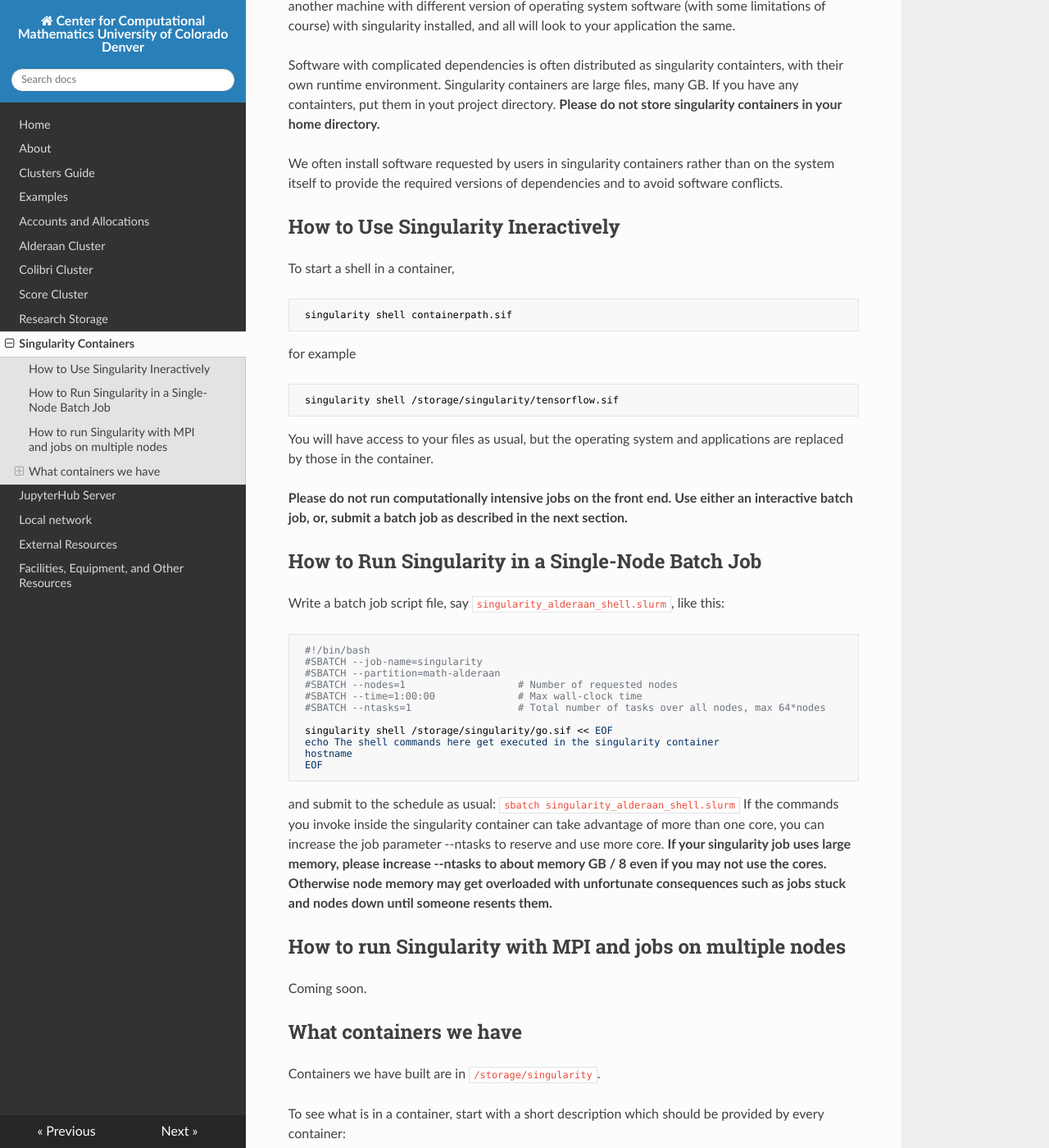
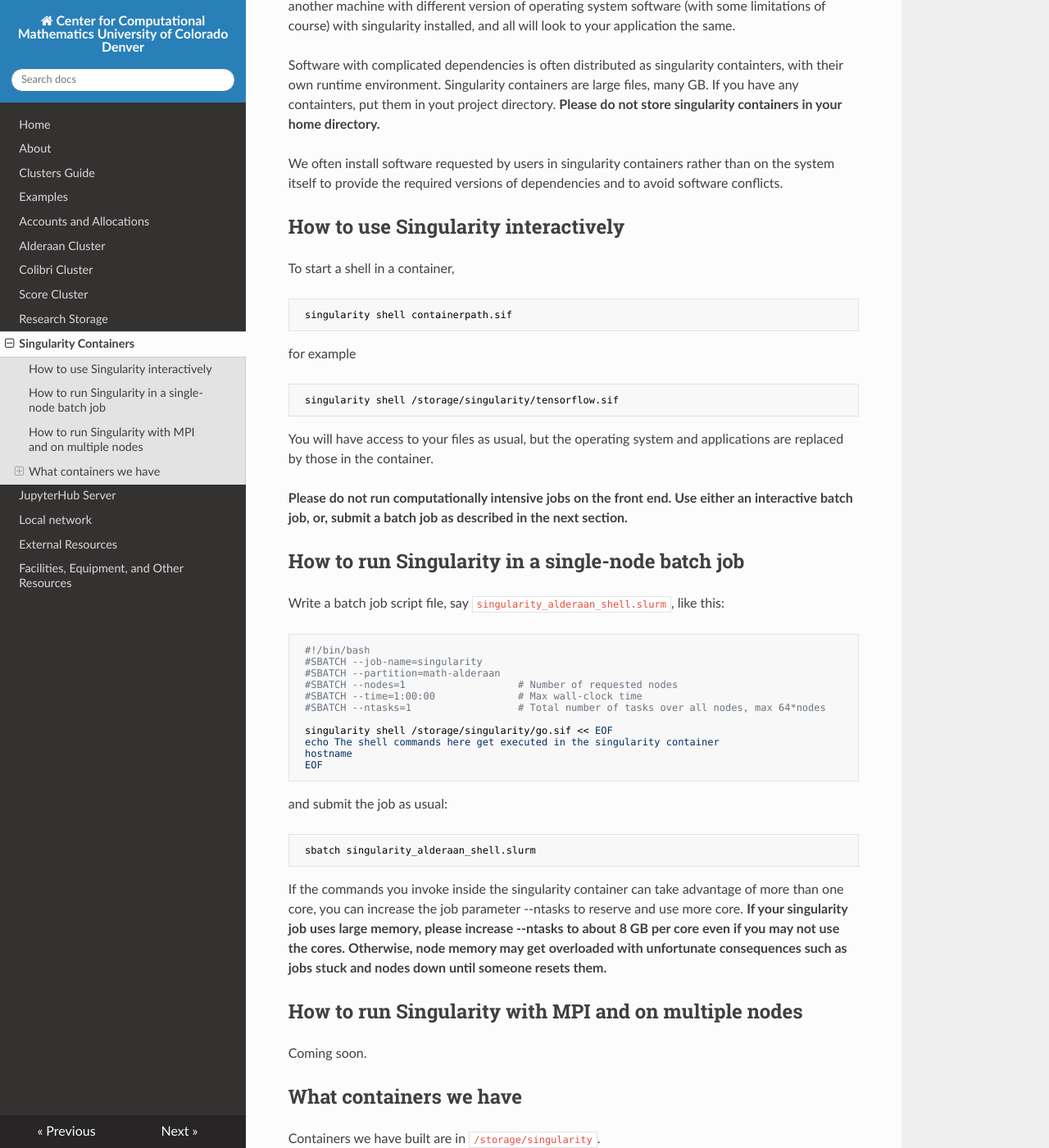
Before and after one commit to ccmucdenver/ccm-docs, an MkDocs documentation site: the page built from docs/singularity.md, in a window 1280 px wide and 1400 px high, scrolled down 236 px. Shown: the whole window at 82% size. Built offline with MkDocs 1.6.1, drawn with Linux system fonts in a browser that asks for light colours; nearby versions of some CDN libraries.

Commit message:
Update singularity.md

```diff
--- a/docs/singularity.md
+++ b/docs/singularity.md
@@ -6,7 +6,7 @@ Software with complicated dependencies is often distributed as singularity conta
 
 We often install software requested by users in singularity containers rather than on the system itself to provide the required versions of dependencies and to avoid software conflicts.
 
-## How to Use Singularity Ineractively
+## How to use Singularity interactively
 
 To start a shell in a container,
 
@@ -20,7 +20,7 @@ You will have access to your files as usual, but the operating system and applic
 
 **Please do not run computationally intensive jobs on the front end. Use either an interactive batch job, or, submit a batch job as described in the next section.**
 
-## How to Run Singularity in a Single-Node Batch Job
+## How to run Singularity in a single-node batch job
 
 Write a batch job script file, say `singularity_alderaan_shell.slurm`, like this:
 
@@ -36,15 +36,18 @@ Write a batch job script file, say `singularity_alderaan_shell.slurm`, like this
      hostname
      EOF
 
-and submit to the schedule as usual: `sbatch singularity_alderaan_shell.slurm`
+and submit the job as usual:
+
+     sbatch singularity_alderaan_shell.slurm
+
 If the commands you invoke inside the singularity container can take advantage of
 more than one core, you can increase the job parameter --ntasks to reserve and use
 more core. **If your singularity job uses large memory, please increase --ntasks to
-about memory GB / 8 even if you may not use the cores. Otherwise node memory may get
+about 8 GB per core even if you may not use the cores. Otherwise, node memory may get
 overloaded with unfortunate consequences such as jobs stuck and
-nodes down until someone resents them.**
+nodes down until someone resets them.**
 
-## How to run Singularity with MPI and jobs on multiple nodes
+## How to run Singularity with MPI and on multiple nodes
 
 Coming soon.
 
```
